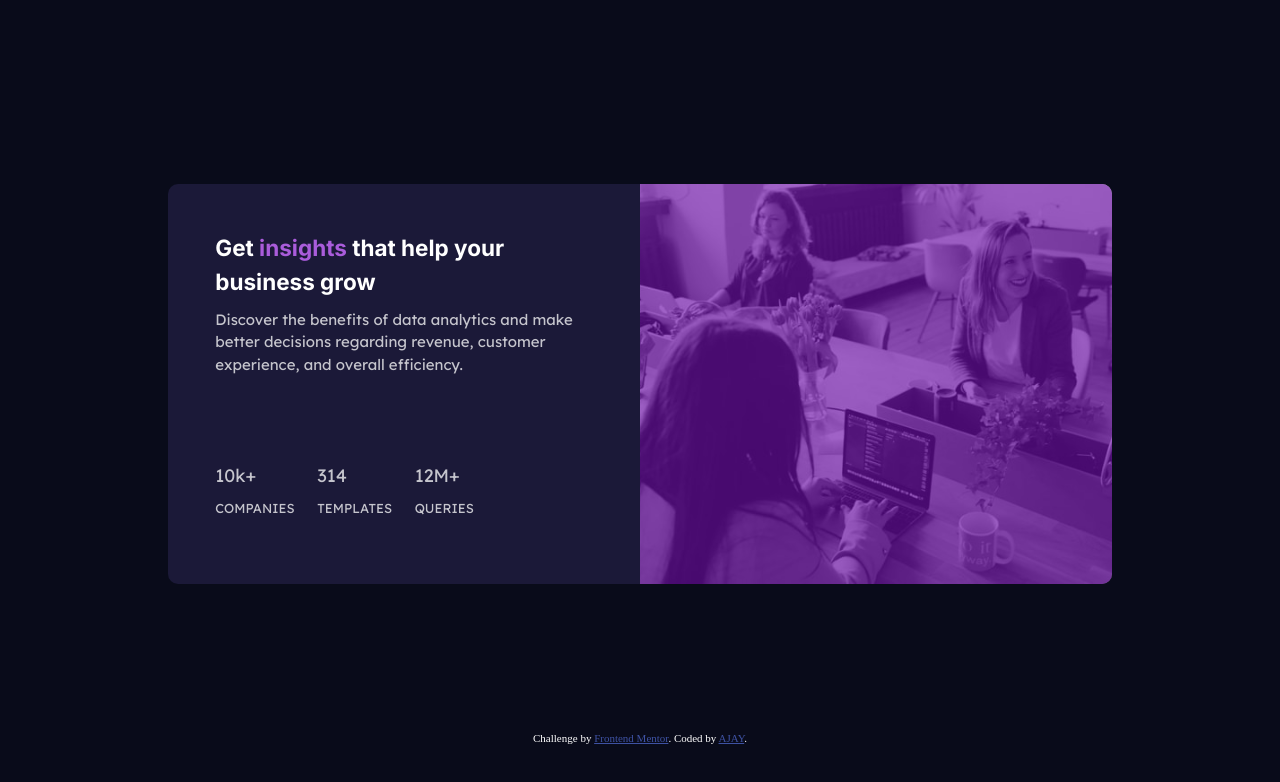
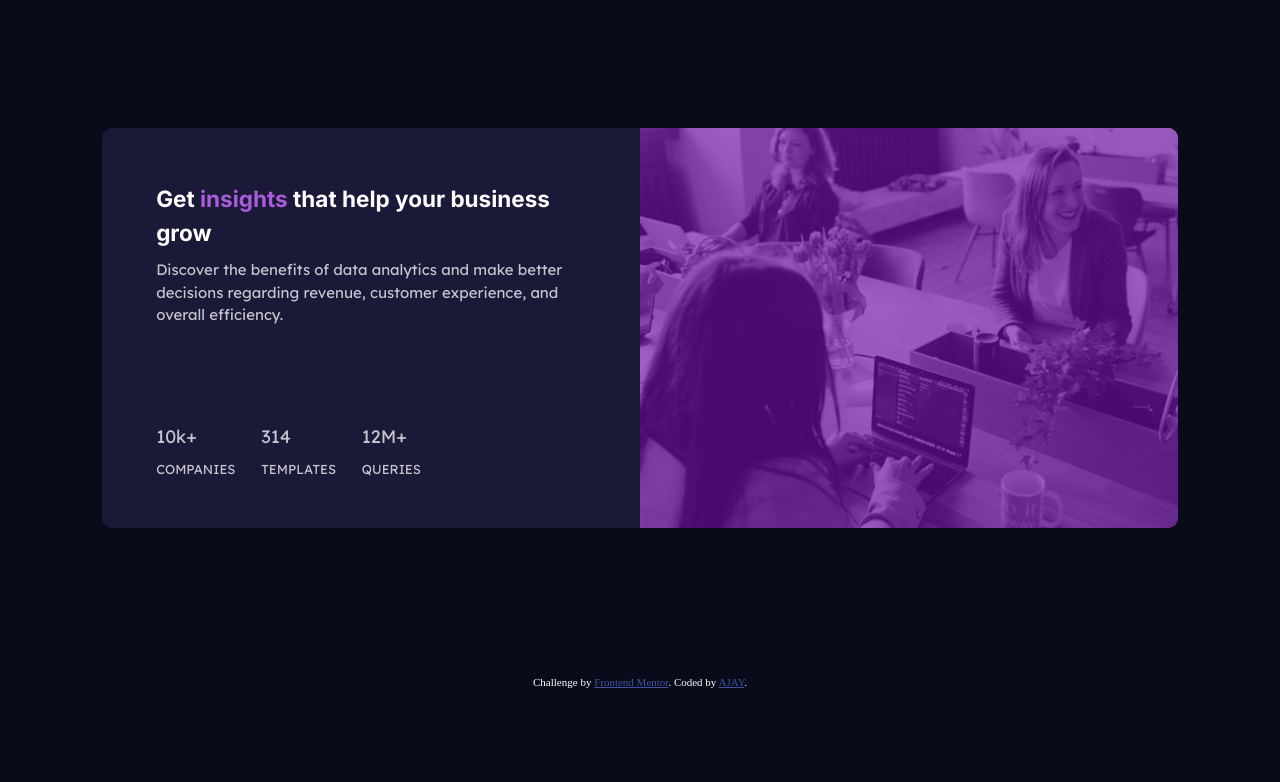
Before and after one commit to AJAY-P-37/stats-preview-card-component-main, a plain HTML site: page index.html in a window 1280 px wide. Drawn offline with Linux system fonts and the light colour scheme.

Commit message:
may be final

```diff
--- a/style.css
+++ b/style.css
@@ -26,7 +26,7 @@ body section{
 
 #imgcontainer{
     background: url("images/image-header-mobile.jpg") no-repeat center/cover;
-    height: 30vh;
+    height: 200px;
     border-radius: 10px 10px 0 0;
 }
 
@@ -82,15 +82,7 @@ body section{
     color: hsl(228, 45%, 44%);
   }
 
-@media (min-width:1024px){
-    body{
-        display: flex;
-        flex-direction: column;
-        align-items: center;
-        justify-content: center;
-        min-height: 100vh;
-    }
-}
+
 
 @media (min-width:768px){
     body section{
@@ -103,7 +95,7 @@ body section{
     #imgcontainer{
         background: url("images/image-header-desktop.jpg") no-repeat center/cover;
         width: 50%;
-        height: 50vh;
+        height: 400px;
         border-radius: 0 10px 10px 0;
     }
     #overlay{
@@ -114,7 +106,7 @@ body section{
         padding: 5%;
         text-align: left;
         width: 50%;
-        height: 50vh;
+        height: 400px;
         border-radius: 10px 0 0 10px;
     }
     #card p{
```
Also changed, not shown: 1 other file.
